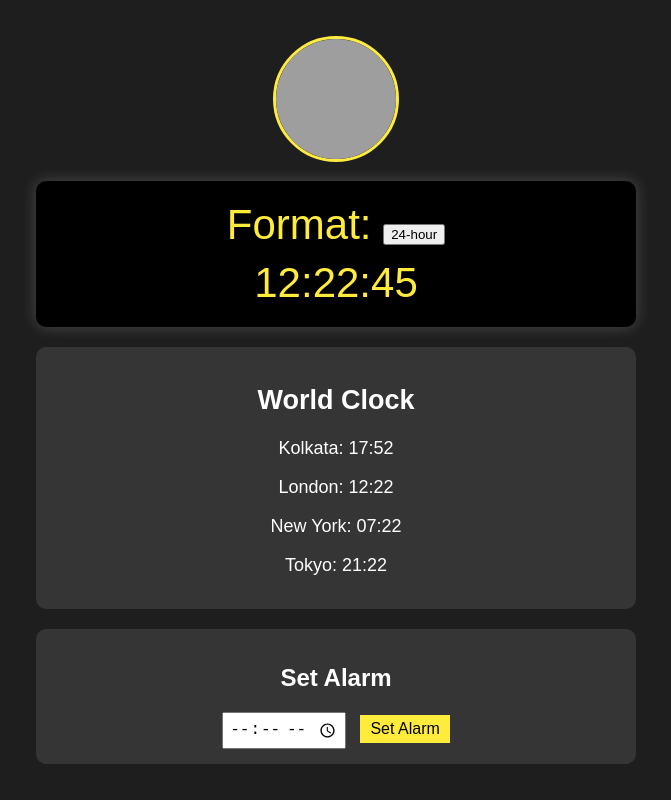
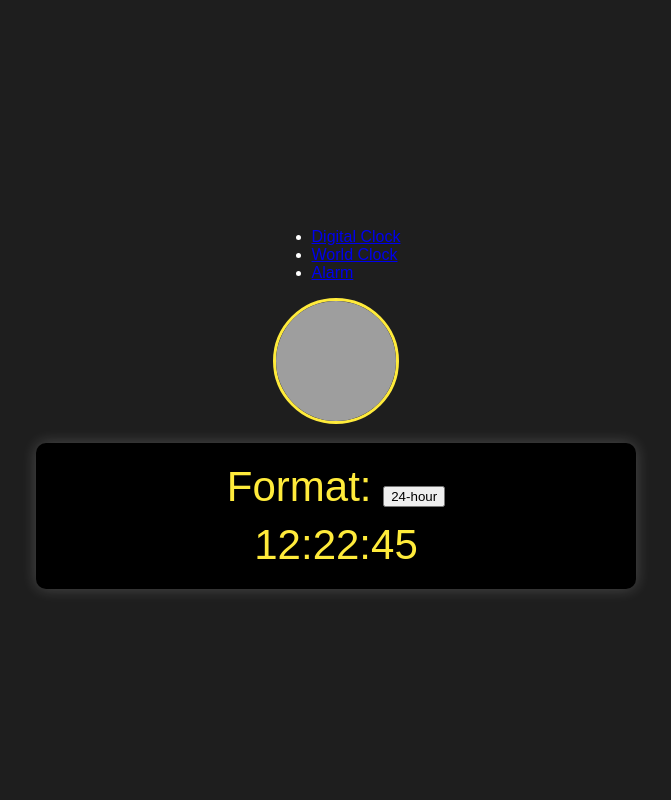
Before and after one commit to Ashokkpal/Digital-Clock, a plain HTML site: page index.html in a window 1280 px wide. Shown: the whole page, without its empty margins (304-975 px from the left). Drawn offline with Linux system fonts and the light colour scheme; grey boxes are pictures that could not be loaded.

Commit message:
Update index.html

```diff
--- a/index.html
+++ b/index.html
@@ -7,8 +7,15 @@
     <link rel="stylesheet" href="styles.css">
 </head>
 <body>
+    <nav>
+        <ul>
+            <li><a href="index.html">Digital Clock</a></li>
+            <li><a href="world-clock.html">World Clock</a></li>
+            <li><a href="alarm.html">Alarm</a></li>
+        </ul>
+    </nav>
+
     <div class="container">
-        <!-- Digital Clock Section -->
         <section class="main-clock">
             <img src="https://github.com/Ashokkpal/ashokkpal.github.io/blob/main/images/ashokk.jpg" alt="Ashok Pal" class="profile-img">
             <div class="clock">
@@ -16,23 +23,6 @@
                 <span id="hours">00</span>:<span id="minutes">00</span>:<span id="seconds">00</span> <span id="ampm"></span>
             </div>
         </section>
-
-        <!-- World Clock Section -->
-        <section class="world-clock">
-            <h2>World Clock</h2>
-            <p>Kolkata: <span id="kolkata-time"></span></p>
-            <p>London: <span id="london-time"></span></p>
-            <p>New York: <span id="newyork-time"></span></p>
-            <p>Tokyo: <span id="tokyo-time"></span></p>
-        </section>
-
-        <!-- Alarm Section -->
-        <section class="alarm">
-            <h2>Set Alarm</h2>
-            <input type="time" id="alarm-time">
-            <button onclick="setAlarm()">Set Alarm</button>
-            <audio id="alarm-sound" src="https://www.soundhelix.com/examples/mp3/SoundHelix-Song-1.mp3" preload="auto"></audio>
-        </section>
     </div>
 
     <script src="script.js"></script>
```
